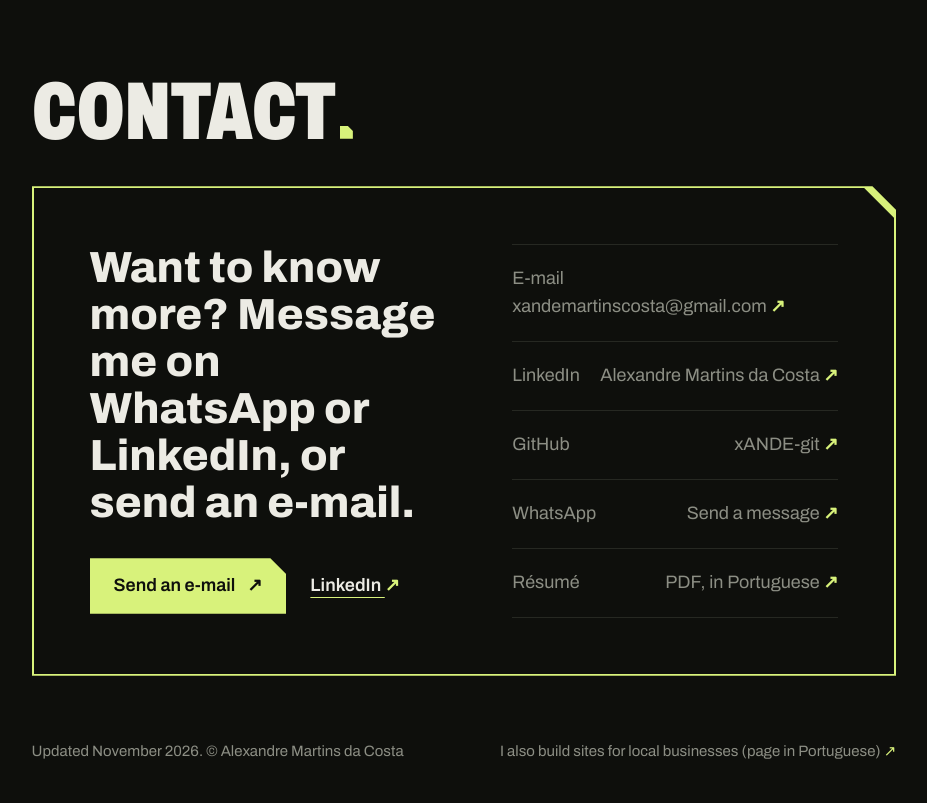
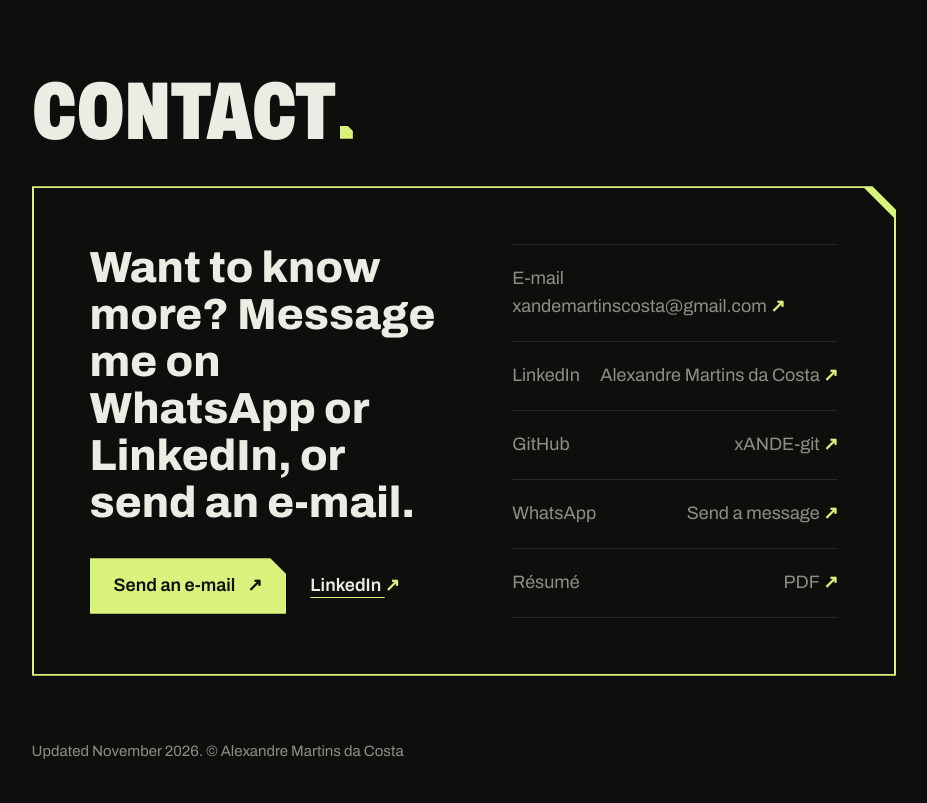
Before and after one commit to xANDE-git/portfolio-xandedev, a plain HTML site: page carreira/en/index.html in a window 1280 px wide. Shown: the part 6368-7171 px from the top of the page, without its empty margins (326-1253 px from the left). Drawn offline with Linux system fonts and the light colour scheme.

Commit message:
Curriculo em ingles (PDF) ligado a /carreira/en/; rodape da versao em ingles sem link para a pagina de clientes
Co-Authored-By: Claude Sonnet 5.5 <noreply@anthropic.com>

```diff
--- a/carreira/en/index.html
+++ b/carreira/en/index.html
@@ -38,7 +38,7 @@
   <p class="disp"><i aria-hidden="true"></i>Available for an internship</p>
   <div class="lang lang-cel" role="group" aria-label="Language / Language"><a href="/carreira/" lang="pt-BR" hreflang="pt-BR" aria-label="Português"><span class="lg-l">Português</span><span class="lg-s" aria-hidden="true">PT</span></a><a href="/carreira/en/" lang="en" hreflang="en" aria-current="true" aria-label="English"><span class="lg-l">English</span><span class="lg-s" aria-hidden="true">EN</span></a></div>
   <div class="acoes">
-    <a class="bt" href="../../curriculo-alexandre-martins.pdf" target="_blank" rel="noopener">Résumé</a>
+    <a class="bt" href="../../curriculo-alexandre-martins-en.pdf" target="_blank" rel="noopener">Résumé</a>
     <p class="redes"><a href="https://github.com/xANDE-git" target="_blank" rel="noopener">GitHub <span class="st" aria-hidden="true">↗</span></a><a href="https://www.linkedin.com/in/alexandre-martins-da-costa-883031313" target="_blank" rel="noopener">LinkedIn <span class="st" aria-hidden="true">↗</span></a></p>
   </div>
 </aside>
@@ -167,14 +167,14 @@
         <li><a href="https://www.linkedin.com/in/alexandre-martins-da-costa-883031313" target="_blank" rel="noopener"><span>LinkedIn</span><span><span class="tl">Alexandre Martins da Costa</span> <span class="st" aria-hidden="true">↗</span></span></a></li>
         <li><a href="https://github.com/xANDE-git" target="_blank" rel="noopener"><span>GitHub</span><span><span class="tl">xANDE-git</span> <span class="st" aria-hidden="true">↗</span></span></a></li>
         <li><a href="https://wa.me/5531975305303?text=Ol%C3%A1%2C%20Xande!%20Vi%20seu%20portf%C3%B3lio%20e%20queria%20conversar." target="_blank" rel="noopener"><span>WhatsApp</span><span><span class="tl">Send a message</span> <span class="st" aria-hidden="true">↗</span></span></a></li>
-        <li><a href="../../curriculo-alexandre-martins.pdf" target="_blank" rel="noopener"><span>Résumé</span><span><span class="tl">PDF, in Portuguese</span> <span class="st" aria-hidden="true">↗</span></span></a></li>
+        <li><a href="../../curriculo-alexandre-martins-en.pdf" target="_blank" rel="noopener"><span>Résumé</span><span><span class="tl">PDF</span> <span class="st" aria-hidden="true">↗</span></span></a></li>
       </ul>
     </div>
   </section>
 
   <footer class="cr-rod">
     <p>Updated November 2026. © Alexandre Martins da Costa</p>
-    <p><a href="/">I also build sites for local businesses (page in Portuguese) <span class="st" aria-hidden="true">↗</span></a></p>
+
   </footer>
 </main>
 </body>
```
Also changed, not shown: 1 other file.
